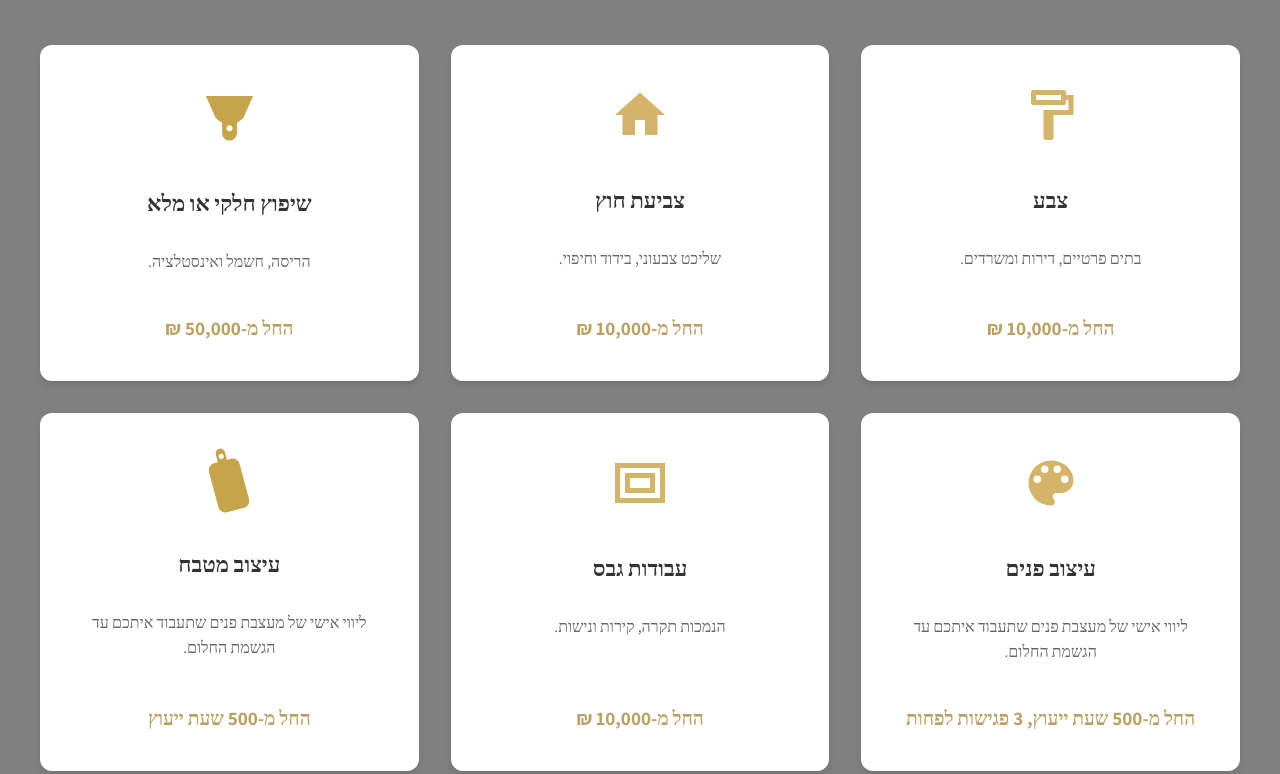
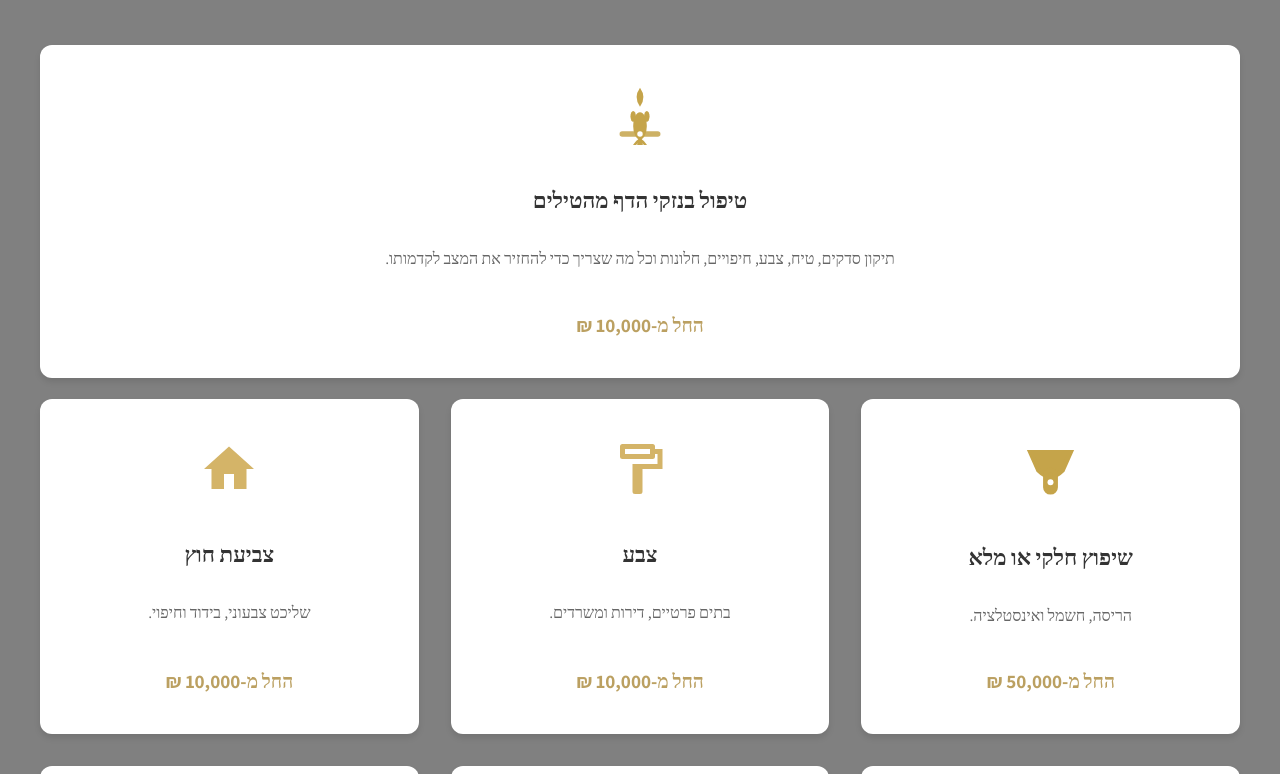
Before and after one commit to daniel103/color, a plain HTML site: page index.html in a window 1280 px wide. Shown: the part 1918-2692 px from the top of the page. Drawn offline with nearby package versions, Linux system fonts and the light colour scheme; files whose address does not match are found by name.

Commit message:
Update index.html

```diff
--- a/index.html
+++ b/index.html
@@ -88,18 +88,33 @@
         <h2 class="section-title">השירותים שלנו</h2>
         <div class="services-grid">
           <div class="service-card">
-                <svg class="service-icon" viewBox="0 0 24 24"> <path fill="currentColor" d="M18,4V3A1,1 0 0,0 17,2H5A1,1 0 0,0 4,3V7A1,1 0 0,0 5,8H17A1,1 0 0,0 18,7V6H19V10H9V21A1,1 0 0,0 10,22H12A1,1 0 0,0 13,21V12H21V4H18M16,6H6V4H16V6Z"/> </svg>
-                <h3 class="service-title">צבע</h3>
-                <p class="service-description">בתים פרטיים, דירות ומשרדים.</p>
+            <svg class="service-icon" xmlns="http://www.w3.org/2000/svg" width="90" height="90" viewBox="0 0 44 44" fill="none">
+              <!-- קו אדמה עבה וזהוב -->
+              <rect x="7" y="34" width="30" height="4" rx="2" fill="#C5A44A" opacity="0.85"/>
+              <!-- סדקים באדמה -->
+              <path d="M22 38 V44" stroke="#C5A44A" stroke-width="2" stroke-linecap="round"/>
+              <path d="M22 40 Q25 42 26 44" stroke="#C5A44A" stroke-width="2" stroke-linecap="round"/>
+              <path d="M22 40 Q19 42 18 44" stroke="#C5A44A" stroke-width="2" stroke-linecap="round"/>
+              <path d="M22 41 Q24 43 23 44" stroke="#C5A44A" stroke-width="1.5" stroke-linecap="round"/>
+              <path d="M22 41 Q20 43 21 44" stroke="#C5A44A" stroke-width="1.5" stroke-linecap="round"/>
+              <!-- טיל קטן פונה ישר למטה, חרטום נוגע באדמה -->
+              <g transform="rotate(180 22 22)">
+                <ellipse cx="22" cy="14" rx="5" ry="10" fill="#C5A44A"/>
+                <!-- חלון -->
+                <circle cx="22" cy="8" r="2" fill="#fff"/>
+                <!-- סנפירים -->
+                <ellipse cx="17" cy="21" rx="2" ry="4" fill="#C5A44A"/>
+                <ellipse cx="27" cy="21" rx="2" ry="4" fill="#C5A44A"/>
+              </g>
+              <!-- להבה עבה וברורה (למעלה, מאחורי הטיל) -->
+              <path d="M22 2 Q27 9 22 16 Q17 9 22 2" fill="#C5A44A"/>
+            </svg>
+            <h3 class="service-title">טיפול בנזקי הדף מהטילים</h3>
+            <p class="service-description">תיקון סדקים, טיח, צבע, חיפויים, חלונות וכל מה שצריך כדי להחזיר את המצב לקדמותו.</p>
             <div class="service-price">החל מ-10,000 ₪</div>
         </div>
-
-            <div class="service-card">
-                <svg class="service-icon" viewBox="0 0 24 24"> <path fill="currentColor" d="M10,20V14H14V20H19V12H22L12,3L2,12H5V20H10Z"/> </svg>
-                <h3 class="service-title">צביעת חוץ</h3>
-                <p class="service-description">שליכט צבעוני, בידוד וחיפוי.</p>
-                <div class="service-price">החל מ-10,000 ₪</div>
-            </div>
+        </div><br>
+        <div class="services-grid">
           <div class="service-card">
             <svg class="service-icon "xmlns="http://www.w3.org/2000/svg" width="90" height="90" viewBox="0 0 96 96" fill="none" id="f">
               <!-- להב מלא בזהב עם קו עליון ישר -->
@@ -113,10 +128,27 @@
 
 
 
+
             <h3 class="service-title">שיפוץ חלקי או מלא</h3>
             <p class="service-description">הריסה, חשמל ואינסטלציה.</p>
             <div class="service-price">החל מ-50,000 ₪</div>
           </div>
+          <div class="service-card">
+              <svg class="service-icon" viewBox="0 0 24 24"> <path fill="currentColor" d="M18,4V3A1,1 0 0,0 17,2H5A1,1 0 0,0 4,3V7A1,1 0 0,0 5,8H17A1,1 0 0,0 18,7V6H19V10H9V21A1,1 0 0,0 10,22H12A1,1 0 0,0 13,21V12H21V4H18M16,6H6V4H16V6Z"/> </svg>
+              <h3 class="service-title">צבע</h3>
+              <p class="service-description">בתים פרטיים, דירות ומשרדים.</p>
+              <div class="service-price">החל מ-10,000 ₪</div>
+          </div>
+
+
+
+          <div class="service-card">
+            <svg class="service-icon" viewBox="0 0 24 24"> <path fill="currentColor" d="M10,20V14H14V20H19V12H22L12,3L2,12H5V20H10Z"/> </svg>
+            <h3 class="service-title">צביעת חוץ</h3>
+            <p class="service-description">שליכט צבעוני, בידוד וחיפוי.</p>
+            <div class="service-price">החל מ-10,000 ₪</div>
+          </div>
+
           <div class="service-card">
             <svg class="service-icon" viewBox="0 0 24 24"> <path fill="currentColor" d="M17.5,12A1.5,1.5 0 0,1 16,10.5A1.5,1.5 0 0,1 17.5,9A1.5,1.5 0 0,1 19,10.5A1.5,1.5 0 0,1 17.5,12M14.5,8A1.5,1.5 0 0,1 13,6.5A1.5,1.5 0 0,1 14.5,5A1.5,1.5 0 0,1 16,6.5A1.5,1.5 0 0,1 14.5,8M9.5,8A1.5,1.5 0 0,1 8,6.5A1.5,1.5 0 0,1 9.5,5A1.5,1.5 0 0,1 11,6.5A1.5,1.5 0 0,1 9.5,8M6.5,12A1.5,1.5 0 0,1 5,10.5A1.5,1.5 0 0,1 6.5,9A1.5,1.5 0 0,1 8,10.5A1.5,1.5 0 0,1 6.5,12M12,3A9,9 0 0,0 3,12A9,9 0 0,0 12,21A1.5,1.5 0 0,0 13.5,19.5C13.5,19.11 13.35,18.76 13.11,18.5C12.88,18.23 12.73,17.88 12.73,17.5A1.5,1.5 0 0,1 14.23,16H16A5,5 0 0,0 21,11C21,6.58 16.97,3 12,3Z"/> </svg>
             <h3 class="service-title">עיצוב פנים</h3>
@@ -124,12 +156,6 @@
             <div class="service-price">החל מ-500 שעת ייעוץ, 3 פגישות לפחות</div>
         </div>
 
-            <div class="service-card">
-                <svg class="service-icon" viewBox="0 0 24 24"> <path fill="currentColor" d="M2,4V20H22V4H2M20,18H4V6H20V18M6,8V16H18V8H6M8,10H16V14H8V10Z"/> </svg>
-                <h3 class="service-title">עבודות גבס</h3>
-                <p class="service-description">הנמכות תקרה, קירות ונישות.</p>
-                <div class="service-price">החל מ-10,000 ₪</div>
-            </div>
 
         <div class="service-card">
           <svg xmlns="http://www.w3.org/2000/svg" width="100" height="100" viewBox="0 0 220 300" fill="none" id="d">
@@ -178,6 +204,12 @@
           <div class="service-price">החל מ-30,000 ₪</div>
         </div>
         <div class="service-card">
+            <svg class="service-icon" viewBox="0 0 24 24"> <path fill="currentColor" d="M2,4V20H22V4H2M20,18H4V6H20V18M6,8V16H18V8H6M8,10H16V14H8V10Z"/> </svg>
+            <h3 class="service-title">עבודות גבס</h3>
+            <p class="service-description">הנמכות תקרה, קירות ונישות.</p>
+            <div class="service-price">החל מ-10,000 ₪</div>
+        </div>
+            <div class="service-card">
                 <svg xmlns="http://www.w3.org/2000/svg" width="88" height="88" viewBox="0 0 48 48" fill="none">
                     <!-- קשת עליונה ותחתונה של העין -->
                     <path d="M8 24 Q24 8 40 24 Q24 40 8 24 Z" stroke="#C5A44A" stroke-width="3" fill="none"/>
@@ -192,7 +224,7 @@
             </div>
         </div>
     </div>
-
+  </div>
         <button class="btn" onclick="window.location.href='#contact'" id="cta-button">לקביעת פגישת ייעוץ</button>
     </section>
 
```
Lines whose indentation alone changed are shown as unchanged.
